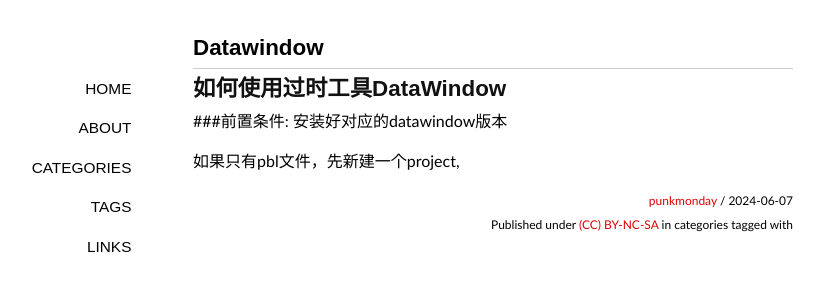
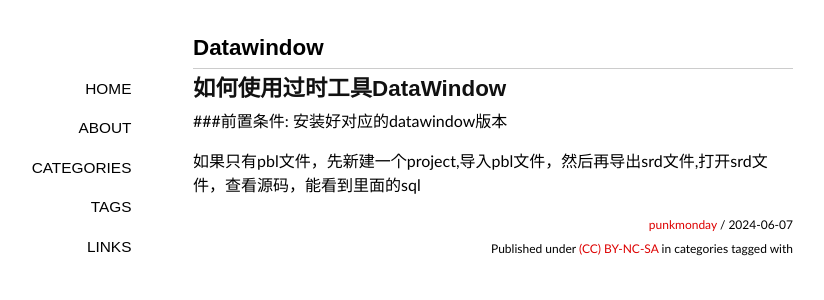
Before and after one commit to punkmonday/punkmonday.github.io, a Jekyll site: the page built from _posts/2024-06-07-datawindow.md, in a window 1280 px wide. Shown: the top 300 px of the page, without its empty margins (147-971 px from the left). Built offline with Jekyll 4.4.1, drawn with Linux system fonts in a browser that asks for light colours; some web fonts are replaced; our own code applies the rules of GitHub Pages for plain Markdown files; comment, search, counter and statistics services are not loaded.

Commit message:
Create 2024-06-07-datawindow.md

```diff
--- a/_posts/2024-06-07-datawindow.md
+++ b/_posts/2024-06-07-datawindow.md
@@ -2,4 +2,4 @@
 
 ###前置条件: 安装好对应的datawindow版本
 
-如果只有pbl文件，先新建一个project,
+如果只有pbl文件，先新建一个project,导入pbl文件，然后再导出srd文件,打开srd文件，查看源码，能看到里面的sql
```
